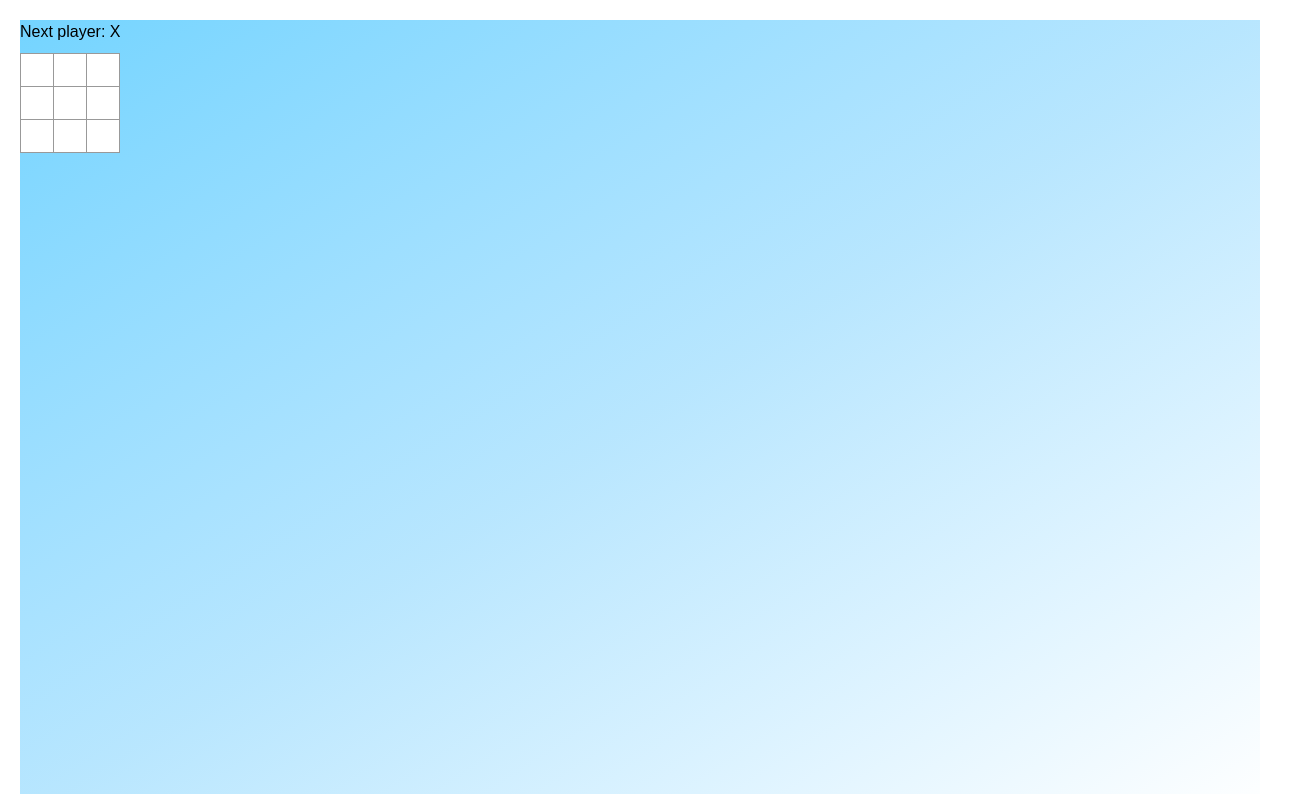
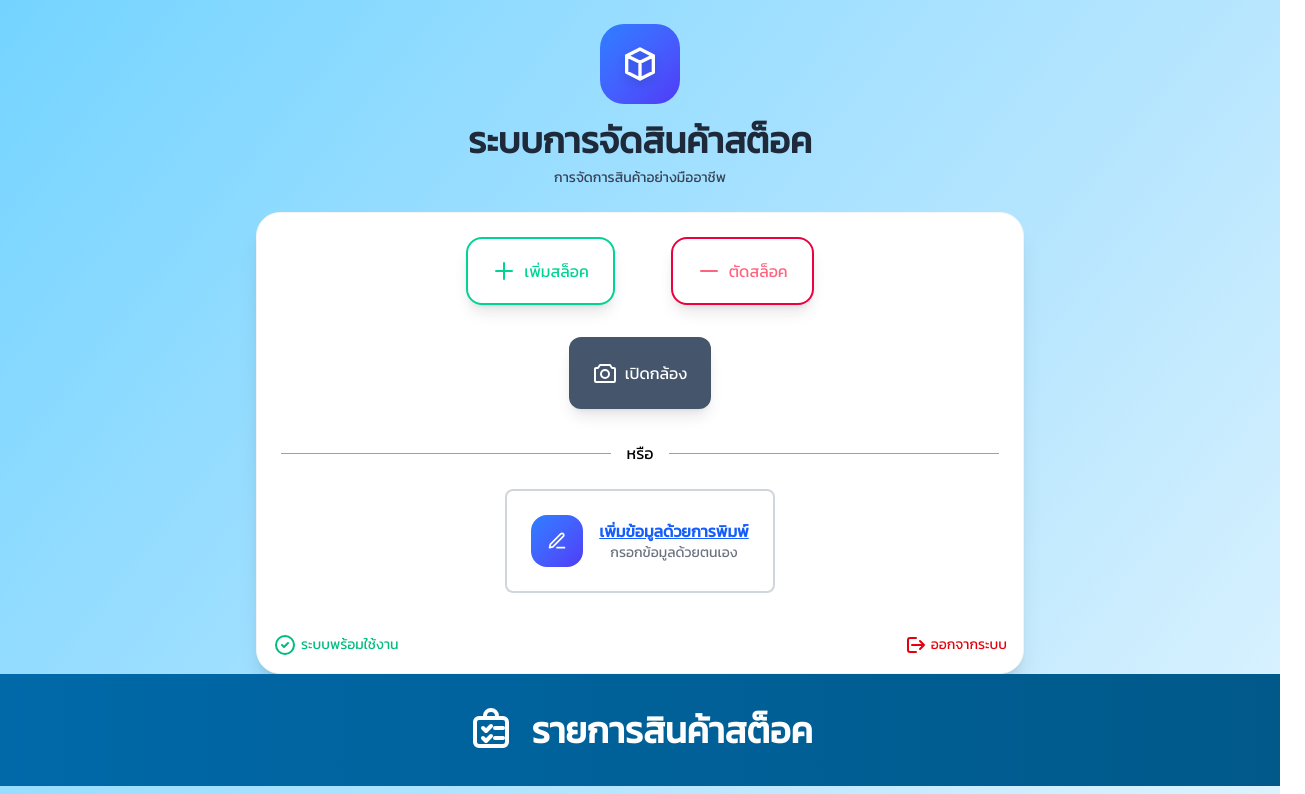
Before and after one commit to panuwit009/dtstock, a Next.js app: page /home in a window 1280 px wide. Shown: the top 794 px of the page, 1305 px wide, since content can reach past the window. Built offline with nearby package versions, Linux system fonts and the light colour scheme.

Commit message:
test function

```diff
--- a/src/app/home/page.tsx
+++ b/src/app/home/page.tsx
@@ -24,15 +24,15 @@ const handleClick = () => {
     } else {
         return (
             <>
-            {/* <Scanbarcode setOpenCamera={setOpenCamera} setCameraResult={setCameraResult}/>
+            <Scanbarcode setOpenCamera={setOpenCamera} setCameraResult={setCameraResult}/>
             <Items />
             <button
                 onClick={handleClick}
                 className="bg-sky-400 p-4 rounded-2xl font-semibold text-white">Button</button>
             {modal &&
                 <FormInsertItem onClose={handleClick} />
-            } */}
-            <Board />
+            }
+            {/* <Board /> */}
             </>
         );
     }
```
